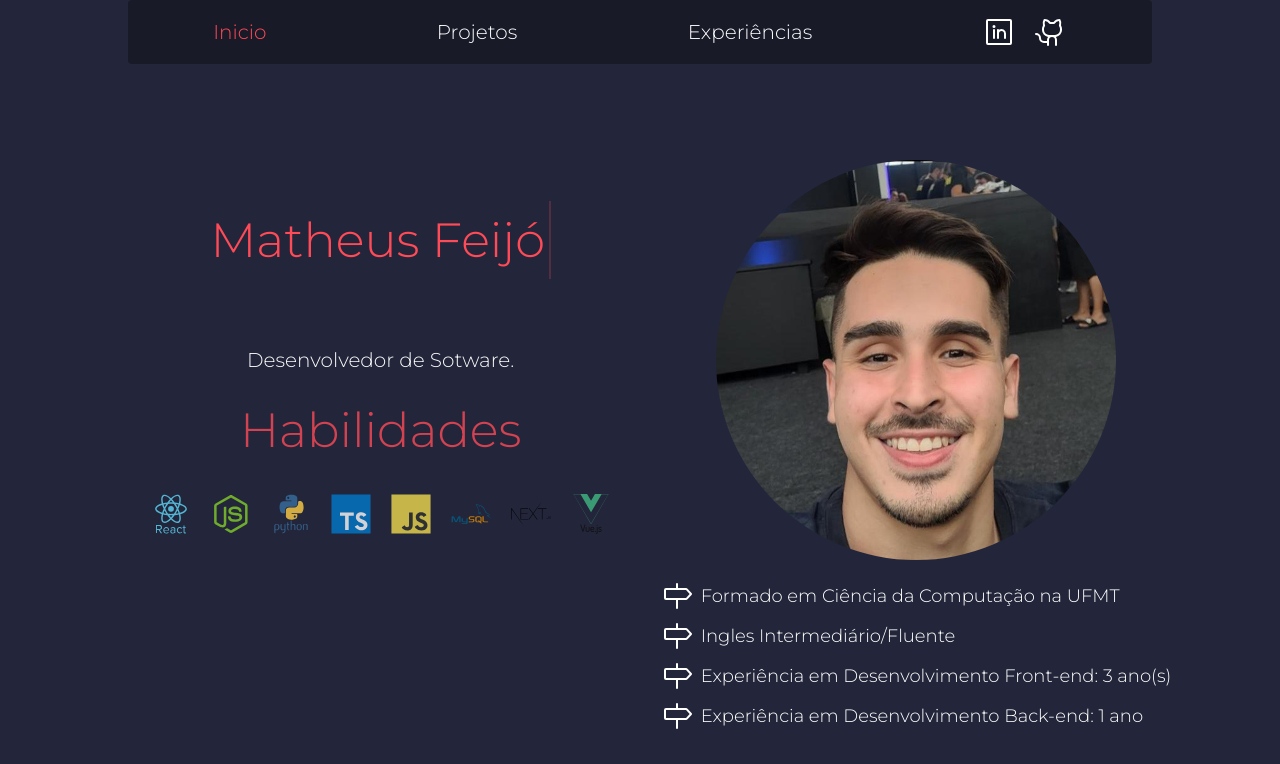
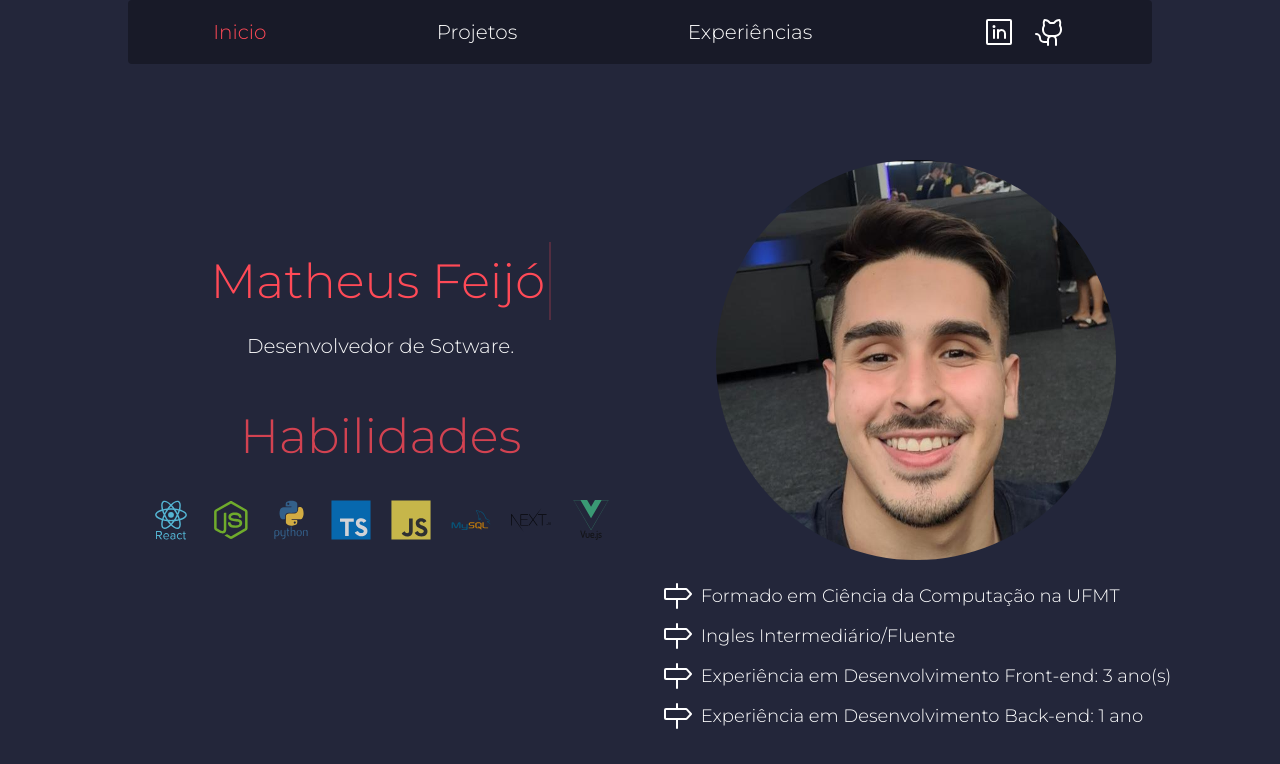
Before and after one commit to matheus-feijo/portfolio, a React (Create React App) app: page / in a window 1280 px wide. Shown: the top 764 px of the page. Built offline with nearby package versions, Linux system fonts and the light colour scheme.

Commit message:
style/ distancia entre titulo e subtitulo

```diff
--- a/src/components/AboutMe/index.tsx
+++ b/src/components/AboutMe/index.tsx
@@ -5,14 +5,14 @@ export function AboutMe() {
   return (
     <>
       <div className="w-screen pl-24 pr-24 pt-24 flex gap-2 justify-center items-start flex-wrap mobile:pl-0 mobile:pr-0 mobile:pt-1 ">
-        <div className="grid grid-rows-principal place-items-center w-2/4 mobile:w-full mobile:grid-rows-mobile">
+        <div className="grid grid-rows-principal justify-items-center items-end w-2/4 mobile:w-full mobile:grid-rows-mobile">
           <div>
             <h1 className="text-vermelhoPrincipal leading-relaxed whitespace-nowrap overflow-hidden select-none animate-wiggle text-5xl pr-1 mobile:text-2xl sm:leading-relaxed">
               Matheus Feijó
             </h1>
           </div>
 
-          <p className="text-white text-xl  text-justify animate-more-details mobile:text-lg">
+          <p className="text-white text-xl text-justify animate-more-details mobile:text-lg">
             Desenvolvedor de Sotware.
           </p>
 
--- a/tailwind.config.js
+++ b/tailwind.config.js
@@ -21,8 +21,8 @@ module.exports = {
     },
     extend: {
       gridTemplateRows: {
-        "principal": "20vh 10vh 20vh",
-        "mobile": "15vh 5vh 15vh"
+        "principal": "20vh 5vh 25vh",
+        "mobile": "10vh 5vh 25vh"
       },
 
       animation: {
```
